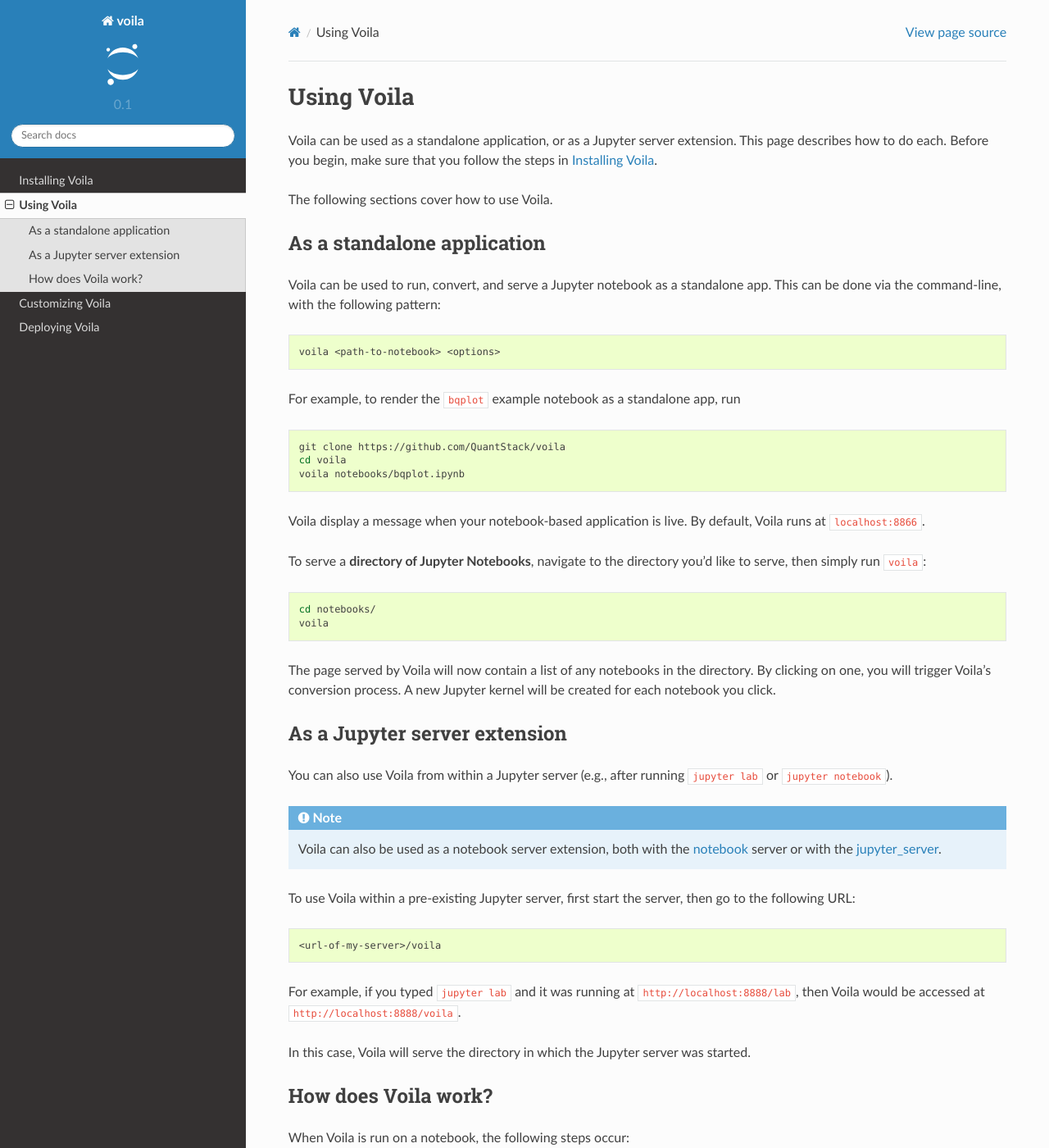
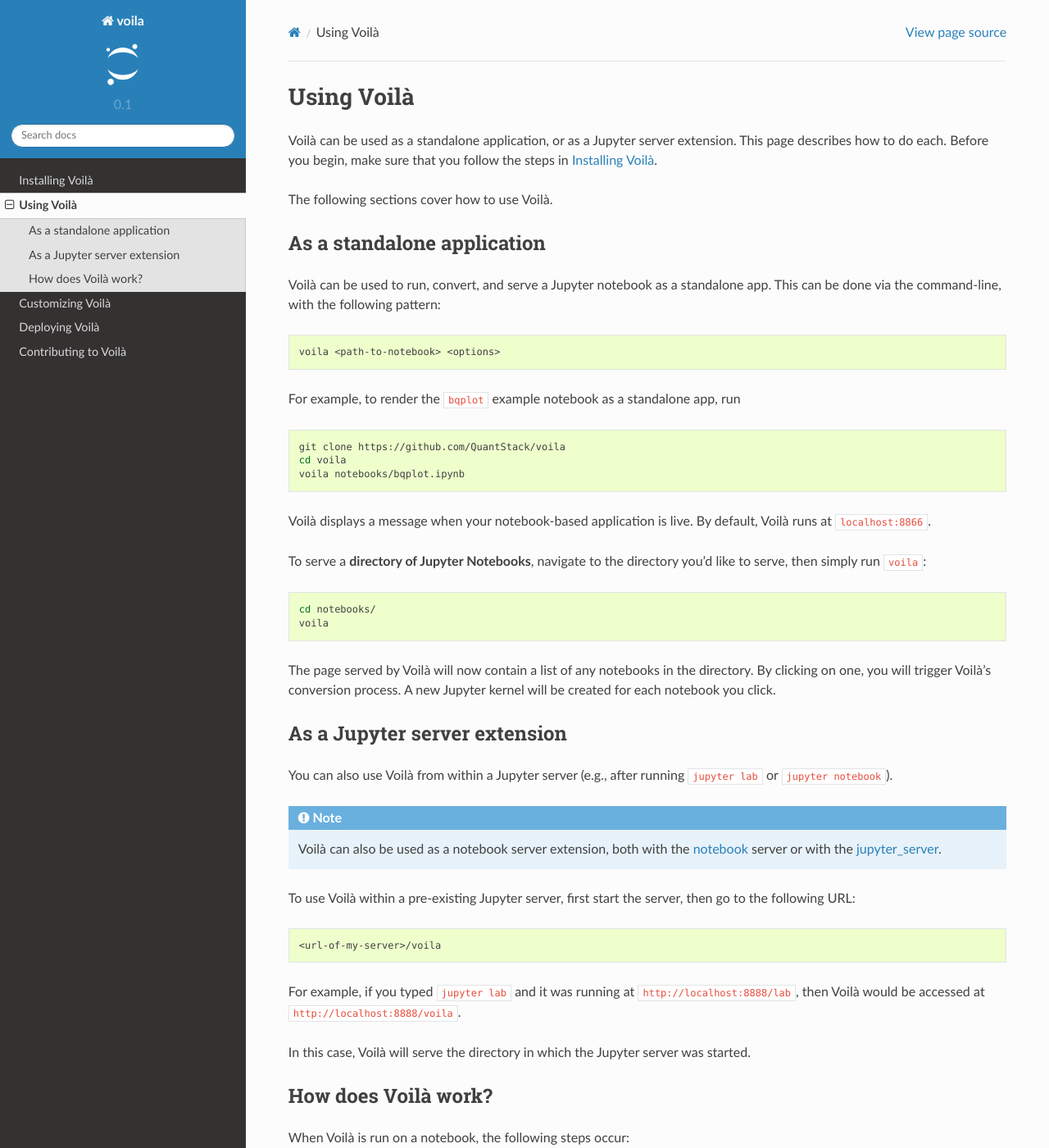
Before and after one commit to voila-dashboards/voila, a Sphinx documentation site: the page built from docs/source/using.rst, in a window 1280 px wide and 1400 px high. Shown: the whole window at 82% size. Built offline with Sphinx 7.4.7 and the Read the Docs theme 2.0.0, drawn with Linux system fonts in a browser that asks for light colours; some of the changed text lies outside the part shown.

Commit message:
Update contributing guidelines

```diff
--- /dev/null
+++ b/docs/source/contribute.rst
@@ -0,0 +1,183 @@
+.. Copyright (c) 2018, Voila Contributors
+   Copyright (c) 2018, QuantStack
+
+   Distributed under the terms of the BSD 3-Clause License.
+
+   The full license is in the file LICENSE, distributed with this software.
+
+.. _install:
+
+=====================
+Contributing to Voilà
+=====================
+
+Voilà is a subproject of Project Jupyter and subject to the `Jupyter governance <https://github.com/jupyter/governance>`_ and `Code of conduct <https://github.com/jupyter/governance/blob/master/conduct/code_of_conduct.md>`_.
+
+General Guidelines
+==================
+
+For general documentation about contributing to Jupyter projects, see the `Project Jupyter Contributor Documentation <https://jupyter.readthedocs.io/en/latest/contributor/content-contributor.html>`_.
+
+Community
+=========
+
+The Voilà team organizes public video meetings. The schedule for future meetings and minutes of past meetings can be found on our `team compass <https://voila-dashboards.github.io/>`_
+
+Setting up a development environment
+====================================
+
+First, you need to fork the project. Then setup your environment:
+
+.. code-block:: bash
+
+   # create a new conda environment
+   conda create -n voila -c conda-forge notebook nodejs
+   conda activate voila
+
+   # download voila from your GitHub fork
+   git clone https://github.com/<your-github-username>/voila.git
+
+   # install JS dependencies and build js assets
+   cd voila/js
+   npm install
+   cd ..
+
+   # install Voila in editable mode
+   python -m pip install -e .
+
+Run Voilà
+=========
+
+To start Voilà, run:
+
+.. code-block:: bash
+
+   voila
+
+or
+
+.. code-block:: bash
+
+   python -m voila
+
+This will open a new browser tab at [http://localhost:8866/](http://localhost:8866/).
+
+When making changes to the frontend side of Voilà, open a new terminal window and run:
+
+.. code-block:: bash
+
+   cd js/
+   npm run watch
+
+Then reload the browser tab.
+
+Extensions
+==========
+
+Server extension
+----------------
+
+To manually enable the classic notebook server extension:
+
+.. code-block:: bash
+
+   jupyter serverextension enable voila --sys-prefix
+
+For Jupyter Server:
+
+.. code-block:: bash
+
+   jupyter extension enable voila --sys-prefix
+
+This makes Voilà available as a server extension: `http://localhost:8888/voila/tree <http://localhost:8888/voila/tree>`_.
+
+Notebook extension
+------------------
+
+To install the notebook extension:
+
+.. code-block:: bash
+
+   jupyter nbextension install voila --sys-prefix --py
+   jupyter nbextension enable voila --sys-prefix --py
+
+JupyterLab extension
+--------------------
+
+Node.js is required and can be installed with conda:
+
+.. code-block:: bash
+
+   conda install -c conda-forge nodejs
+
+The JupyterLab extension requires the server extension to be enabled. This can be done by running:
+
+.. code-block:: bash
+
+   jupyter serverextension enable voila --sys-prefix
+
+You can verify if the server extension is enabled by running:
+
+.. code-block:: bash
+
+   jupyter serverextension list
+
+To install the JupyterLab extension locally:
+
+.. code-block:: bash
+
+   jupyter labextension install @jupyter-widgets/jupyterlab-manager
+   jupyter labextension install ./packages/jupyterlab-voila
+
+   # start in watch mode to pick up changes automatically
+   jupyter lab --watch
+
+Running the examples
+====================
+
+A few additional libraries can be installed to run the example notebooks:
+
+.. code-block:: bash
+
+   conda install -c conda-forge ipywidgets ipyvolume bqplot scipy
+
+The examples can then be served with:
+
+.. code-block:: bash
+
+   cd notebooks/
+   voila
+
+Tests
+=====
+
+Install the test dependencies
+
+.. code-block:: bash
+
+   python -m pip install -e ".[test]"
+
+Enable the Jupyter server extension:
+
+.. code-block:: bash
+
+   jupyter extension enable voila --sys-prefix
+
+Running the tests locally also requires the `test_template` to be installed:
+
+.. code-block:: bash
+
+   python -m pip install ./tests/test_template
+
+Finally, to run the tests:
+
+.. code-block:: bash
+
+   python -m pytest
+
+Editing templates
+=================
+
+The default template files are located in the folder `share/jupyter/voila/templates/default`. They are automatically picked up when running Voilà in development mode.
+
+After editing the templates, reload the browser tab to see the changes.
--- a/docs/source/customize.rst
+++ b/docs/source/customize.rst
@@ -8,29 +8,29 @@
 .. _customize:
 
 =================
-Customizing Voila
+Customizing Voilà
 =================
 
-There are many ways you can customize Voila to control the look and feel
+There are many ways you can customize Voilà to control the look and feel
 of the dashboards you create.
 
 Controlling the nbconvert template
 ==================================
 
-Voila uses **nbconvert** to convert your Jupyter Notebook into an HTML dashboard.
+Voilà uses **nbconvert** to convert your Jupyter Notebook into an HTML dashboard.
 nbconvert has a rich templating system that allows you to customize the way in
 which your Jupyter Notebook is converted into HTML.
 
-By default, Voila will render the HTML from your notebook in the same linear fashion
+By default, Voilà will render the HTML from your notebook in the same linear fashion
 that the notebook follows. If you'd like to use a different layout, this can be
-controlled by creating a new nbconvert template, registering it with Voila,
+controlled by creating a new nbconvert template, registering it with Voilà,
 and calling it from the command-line like so:
 
 .. code-block:: bash
 
    voila <path-to-notebook> --template=<name-of-template>
 
-For example, Voila includes one other template that uses a Javascript library and
+For example, Voilà includes one other template that uses a Javascript library and
 an alternate ``<div>`` layout in order to let the user drag and drop cells.
 
 For example, to use the `gridstack <https://github.com/QuantStack/voila-gridstack/>`_ template, use the command:
@@ -42,7 +42,7 @@
 Creating your own template
 ==========================
 
-You can create your own nbconvert template for use with Voila. This allows you
+You can create your own nbconvert template for use with Voilà. This allows you
 to control the look and feel of your dashboard.
 
 In order to create your own template, first familiarize yourself with **Jinja**,
@@ -51,10 +51,10 @@
 `the nbconvert templates documentation <https://nbconvert.readthedocs.io/en/latest/customizing.html#Custom-Templates>`_.
 For one example, `check out the nbconvert basic HTML template <https://github.com/jupyter/nbconvert/blob/master/nbconvert/templates/html/basic.tpl>`_.
 
-Where are Voila templates located?
+Where are Voilà templates located?
 ----------------------------------
 
-All voila templates are stored as folders with particular configuration/template files inside.
+All Voilà templates are stored as folders with particular configuration/template files inside.
 These folders can exist in the standard Jupyter configuration locations, in a folder called ``voila/templates``.
 For example:
 
@@ -65,15 +65,15 @@
    /usr/local/share/jupyter/voila/templates
    /usr/share/jupyter/voila/templates
 
-Voila will search these locations for a folder, one per template, where
+Voilà will search these locations for a folder, one per template, where
 the folder name defines the template name.
 
-The Voila template structure
+The Voilà template structure
 ----------------------------
 
 Within each template folder, you can provide your own nbconvert templates, static
 files, and HTML templates (for pages such as a 404 error). For example, here is
-the folder structure of the base Voila template (called "default"):
+the folder structure of the base Voilà template (called "default"):
 
 .. code-block:: bash
 
@@ -92,11 +92,11 @@
 The name ``voila.tpl`` is special - you cannot name your custom nbconvert something else.
 
 **To customize the HTML page templates**, store them in a folder called ``templatename/templates/<name>.html``.
-These are files that Voila can serve as standalone HTML (for example, the ``tree.html`` template defines how
+These are files that Voilà can serve as standalone HTML (for example, the ``tree.html`` template defines how
 folders/files are displayed in ``localhost:8866/voila/tree``). You can override the defaults by providing your
 own HTML files of the same name.
 
-**To configure your Voila template**, you should add a ``config.json`` file to the root of your template
+**To configure your Voilà template**, you should add a ``config.json`` file to the root of your template
 folder.
 
 .. todo: Add information on config.json
@@ -108,7 +108,7 @@
 To show how to create your own custom template, let's create our own nbconvert template.
 We'll have two goals:
 
-1. Add an ``<h1>>`` header displaying "Our awesome template" to the voila dashboard.
+1. Add an ``<h1>>`` header displaying "Our awesome template" to the Voilà dashboard.
 2. Add a custom 404.html page that displays an image.
 
 First, we'll create a folder in ``~/.local/share/jupyter/voila/templates`` called ``mytemplate``::
@@ -116,7 +116,7 @@
     mkdir ~/.local/share/jupyter/voila/templates/mytemplate
     cd ~/.local/share/jupyter/voila/templates/mytemplate
 
-Next, we'll copy over the base template files for voila, which we'll modify::
+Next, we'll copy over the base template files for Voilà, which we'll modify::
 
     cp -r path/to/env/share/jupyter/voila/templates/default/nbconvert_templates ./
     cp -r path/to/env/share/jupyter/voila/templates/default/templates ./
@@ -137,14 +137,13 @@
 
 As well as ``templates/tree.html`` to include an image.
 
-Finally, we can tell ``Voila`` to use this custom template the next time we use it on
+Finally, we can tell Voilà to use this custom template the next time we use it on
 a Jupyter notebook by using the name of the folder in the ``--template`` parameter::
 
     voila mynotebook.ipynb --template=mytemplate
 
 
-The result should be a Voila dashboard with your custom modifications made!
-
+The result should be a Voilà dashboard with your custom modifications made!
 
 Adding your own static files
 ============================
@@ -172,7 +171,7 @@
    <link rel="stylesheet" type="text/css" href="{{resources.base_url}}voila/static/css/custom.css"></link>
 
 
-Configure voila for the Jupyter Server
+Configure Voilà for the Jupyter Server
 ======================================
 
 Several pieces of ``voila``'s functionality can be controlled when it is
@@ -197,7 +196,7 @@
 Unlike JupyterLab or the classic notebook server, ``voila`` does not serve
 all files that are present in the directory of the notebook. Only files that
 match one of the whitelists and none of the blacklist regular expression are
-served by voila::
+served by Voilà::
 
     voila mydir --VoilaConfiguration.file_whitelist="['.*']" \
       --VoilaConfiguration.file_blacklist="['private.*', '.*\.(ipynb)']"
@@ -211,11 +210,11 @@
 Run scripts
 ===========
 
-Voila can run text (or script) files, by configuring how a file extension maps to a kernel language::
+Voilà can run text (or script) files, by configuring how a file extension maps to a kernel language::
 
    voila mydir --VoilaConfiguration.extension_language_mapping='{".py": "python", ".jl": "julia"}'
 
-Voila will find a kernel that matches the language specified, but can also be
+Voilà will find a kernel that matches the language specified, but can also be
 configured to use a specific kernel for each language::
 
    voila mydir --VoilaConfiguration.extension_language_mapping='{".py": "python", ".jl": "julia"}'\
@@ -230,5 +229,5 @@
 Python this would be a call to `IPython.display.display`.
 
 Using `Jupytext <https://github.com/mwouts/jupytext>`_ is another way to support
-script files. After installing jupytext, voila will see script files as if they
+script files. After installing jupytext, Voilà will see script files as if they
 are notebooks, and requires no extra configuration.
--- a/docs/source/deploy.rst
+++ b/docs/source/deploy.rst
@@ -6,7 +6,7 @@
    The full license is in the file LICENSE, distributed with this software.
 
 ===============
-Deploying Voila
+Deploying Voilà
 ===============
 
 The deployment docs are split up in two parts. First there is the
@@ -21,7 +21,7 @@
 ========================
 
 1. Create a project directory of notebooks you wish to display. For this
-   tutorial we will clone voila and treat the notebooks folder as our
+   tutorial we will clone Voilà and treat the notebooks folder as our
    project root.
 
    .. code:: bash
@@ -30,8 +30,8 @@
        cd voila/notebooks/
 
 2. Add a requirements.txt file to the project directory. This file should
-   contain all the Python dependencies your voila app needs to run. For this
-   tutorial we will copy the contents of the environment.yml of voila.
+   contain all the Python dependencies your Voilà app needs to run. For this
+   tutorial we will copy the contents of the environment.yml of Voilà.
    We omit xleaflet and xeus-cling because these require extra work that is
    beyond the scope of this guide.
 
@@ -49,9 +49,9 @@
 Deployment on Binder
 --------------------
 
-Binder is one of the most accessible ways to deploy Voila applications.
+Binder is one of the most accessible ways to deploy Voilà applications.
 The service is available at `mybinder.org <https://mybinder.org>`__ and is increasingly
-being used for reproducible research, making it an excellent fit for deploying Voila applications.
+being used for reproducible research, making it an excellent fit for deploying Voilà applications.
 
 1. Make sure the repository is publicly available (on GitHub, Gitlab or as a `gist <https://gist.github.com>`__).
 
@@ -66,7 +66,7 @@
 
 3. Go to `mybinder.org <https://mybinder.org>`__ and enter the URL of the repository.
 
-4. In ``Path to a notebook file``, select ``URL`` and use the Voila endpoint: ``/voila/render/path/to/notebook.ipynb``
+4. In ``Path to a notebook file``, select ``URL`` and use the Voilà endpoint: ``/voila/render/path/to/notebook.ipynb``
 
 5. Click ``Launch``.
 
@@ -75,12 +75,11 @@
    the server will be able to start within a few seconds.
 
 
-Customizing Voila on Binder
+Customizing Voilà on Binder
 ***************************
 
 To specify different options (such as the theme and template), create a
 ``jupyter_config.json`` file at the root of the repository with the following content:
-
 
    .. code:: json
 
@@ -151,14 +150,11 @@
 
        heroku open
 
-
-
 To resolve issues, it is useful to see the logs of your application. You can do this by running:
 
    .. code:: bash
 
        heroku logs --tail
-
 
 
 Deployment on Google App Engine
@@ -174,7 +170,7 @@
 
 The general steps for deployment at Google App Engine can be found
 `here <https://cloud.google.com/appengine/docs/flexible/python/quickstart>`__.
-High level instructions specific to voila can be found below:
+High level instructions specific to Voilà can be found below:
 
 1. Follow the “Before you begin steps” from the official documentation
    to create your account, project and App Engine app.
@@ -207,19 +203,19 @@
        gcloud app browse
 
 
-Sharing voila applications with ngrok
+Sharing Voilà applications with ngrok
 =====================================
 
 `ngrok <https://ngrok.com>`__ is a useful tool to expose local servers to the public internet over secure tunnels.
-It can be used to share voila applications served by a local instance of voila.
+It can be used to share Voilà applications served by a local instance of Voilà.
 
-The main use case for using voila with ngrok is to quickly share a notebook as an interactive application with
+The main use case for using Voilà with ngrok is to quickly share a notebook as an interactive application with
 
 .. warning::
 
    Don't forget to exercise caution before exposing local apps and data to the public over the internet.
 
-   While voila does not permit arbitrary code execution, be aware that sensitive information could be exposed,
+   While Voilà does not permit arbitrary code execution, be aware that sensitive information could be exposed,
    depending on the content and the logic of the notebook.
 
    It's good practice to keep the ngrok tunnel connection short-lived, and limit its use to quick sharing purposes.
@@ -229,10 +225,10 @@
 
 To setup ngrok, follow the `Download and setup ngrok <https://ngrok.com/download>`__ guide.
 
-Sharing voila applications
------------------------------
+Sharing Voilà applications
+--------------------------
 
-1. Start voila locally: ``voila --no-browser my_notebook.ipynb``
+1. Start Voilà locally: ``voila --no-browser my_notebook.ipynb``
 
 2. In a new terminal window, start ngrok: ``ngrok http 8866``
 
@@ -240,4 +236,4 @@
 
 4. Send the link
 
-5. When using the ngrok link, the requests will be forwared to your local instance of voila.
+5. When using the ngrok link, the requests will be forwared to your local instance of Voilà.
--- a/docs/source/index.rst
+++ b/docs/source/index.rst
@@ -15,7 +15,7 @@
 is secure and customizable, giving you control over what your readers
 experience.
 
-For example, here's a dashboard created with Voila. (you can
+For example, here's a dashboard created with Voilà. (you can
 try it interactively at the following Binder link)
 
 .. image:: https://mybinder.org/badge_logo.svg
@@ -30,7 +30,7 @@
 Table of contents
 =================
 
-For more information  about Voila, see the sections below.
+For more information about Voilà, see the sections below.
 
 .. toctree::
    :maxdepth: 2
--- a/docs/source/install.rst
+++ b/docs/source/install.rst
@@ -8,7 +8,7 @@
 .. _install:
 
 ================
-Installing Voila
+Installing Voilà
 ================
 
 Voila can be installed with the ``conda`` package manager
@@ -23,5 +23,5 @@
 
    pip install voila
 
-Once Voila is installed, it can be used either as a Command-Line Interface,
-or as a Jupyter Server extension. See :ref:`using` for information on how to use Voila.
+Once Voilà is installed, it can be used either as a Command-Line Interface,
+or as a Jupyter Server extension. See :ref:`using` for information on how to use Voilà.
--- a/docs/source/using.rst
+++ b/docs/source/using.rst
@@ -8,19 +8,19 @@
 .. _using:
 
 ===========
-Using Voila
+Using Voilà
 ===========
 
-Voila can be used as a standalone application, or as a Jupyter server
+Voilà can be used as a standalone application, or as a Jupyter server
 extension. This page describes how to do each. Before you begin, make
 sure that you follow the steps in :ref:`install`.
 
-The following sections cover how to use Voila.
+The following sections cover how to use Voilà.
 
 As a standalone application
 ===========================
 
-Voila can be used to run, convert, and serve a Jupyter notebook as a
+Voilà can be used to run, convert, and serve a Jupyter notebook as a
 standalone app. This can be done via the command-line, with the following
 pattern:
 
@@ -36,8 +36,8 @@
    cd voila
    voila notebooks/bqplot.ipynb
 
-Voila display a message when your notebook-based application is live.
-By default, Voila runs at ``localhost:8866``.
+Voilà displays a message when your notebook-based application is live.
+By default, Voilà runs at ``localhost:8866``.
 
 To serve a **directory of Jupyter Notebooks**, navigate to the directory
 you'd like to serve, then simply run ``voila``:
@@ -47,23 +47,23 @@
    cd notebooks/
    voila
 
-The page served by Voila will now contain a list of any notebooks in the
-directory. By clicking on one, you will trigger Voila's conversion process.
+The page served by Voilà will now contain a list of any notebooks in the
+directory. By clicking on one, you will trigger Voilà's conversion process.
 A new Jupyter kernel will be created for each notebook you click.
 
 As a Jupyter server extension
 =============================
 
-You can also use Voila from within a Jupyter server (e.g., after running
+You can also use Voilà from within a Jupyter server (e.g., after running
 ``jupyter lab`` or ``jupyter notebook``).
 
 .. note::
 
-   Voila can also be used as a notebook server extension, both with the
+   Voilà can also be used as a notebook server extension, both with the
    `notebook <https://github.com/jupyter/notebook>`_ server or with the
    `jupyter_server <https://github.com/jupyter/jupyter_server>`_.
 
-To use Voila within a pre-existing Jupyter server, first start the server,
+To use Voilà within a pre-existing Jupyter server, first start the server,
 then go to the following URL:
 
 .. code-block:: bash
@@ -71,18 +71,18 @@
    <url-of-my-server>/voila
 
 For example, if you typed ``jupyter lab`` and it was running at
-``http://localhost:8888/lab``, then Voila would be accessed at
+``http://localhost:8888/lab``, then Voilà would be accessed at
 ``http://localhost:8888/voila``.
 
-In this case, Voila will serve the directory in which the Jupyter
+In this case, Voilà will serve the directory in which the Jupyter
 server was started.
 
-How does Voila work?
+How does Voilà work?
 ====================
 
-When Voila is run on a notebook, the following steps occur:
+When Voilà is run on a notebook, the following steps occur:
 
-#. Voila runs the code in the notebook and collects the outputs
+#. Voilà runs the code in the notebook and collects the outputs
 #. The notebook and its outputs are converted to HTML. By default,
    the notebook **code cells are hidden**.
 #. This page is served either as a Tornado application, or via the
```
Also changed, not shown: other parts of docs/source/index.rst (+1 -0 lines), CONTRIBUTING.md (+12 -7 lines), README.md (+12 -12 lines), RELEASE.md (+1 -1 lines), 2 other files.
